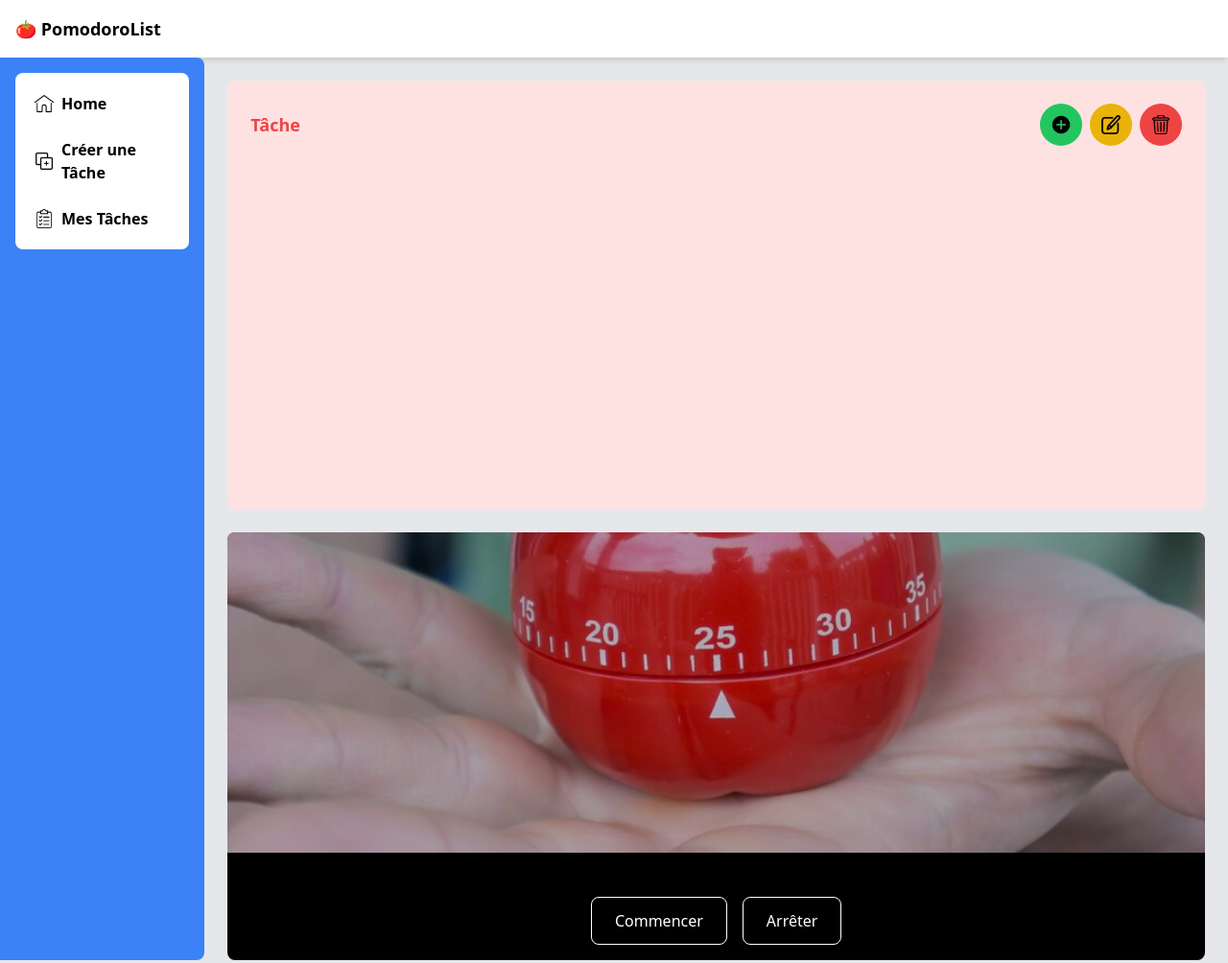
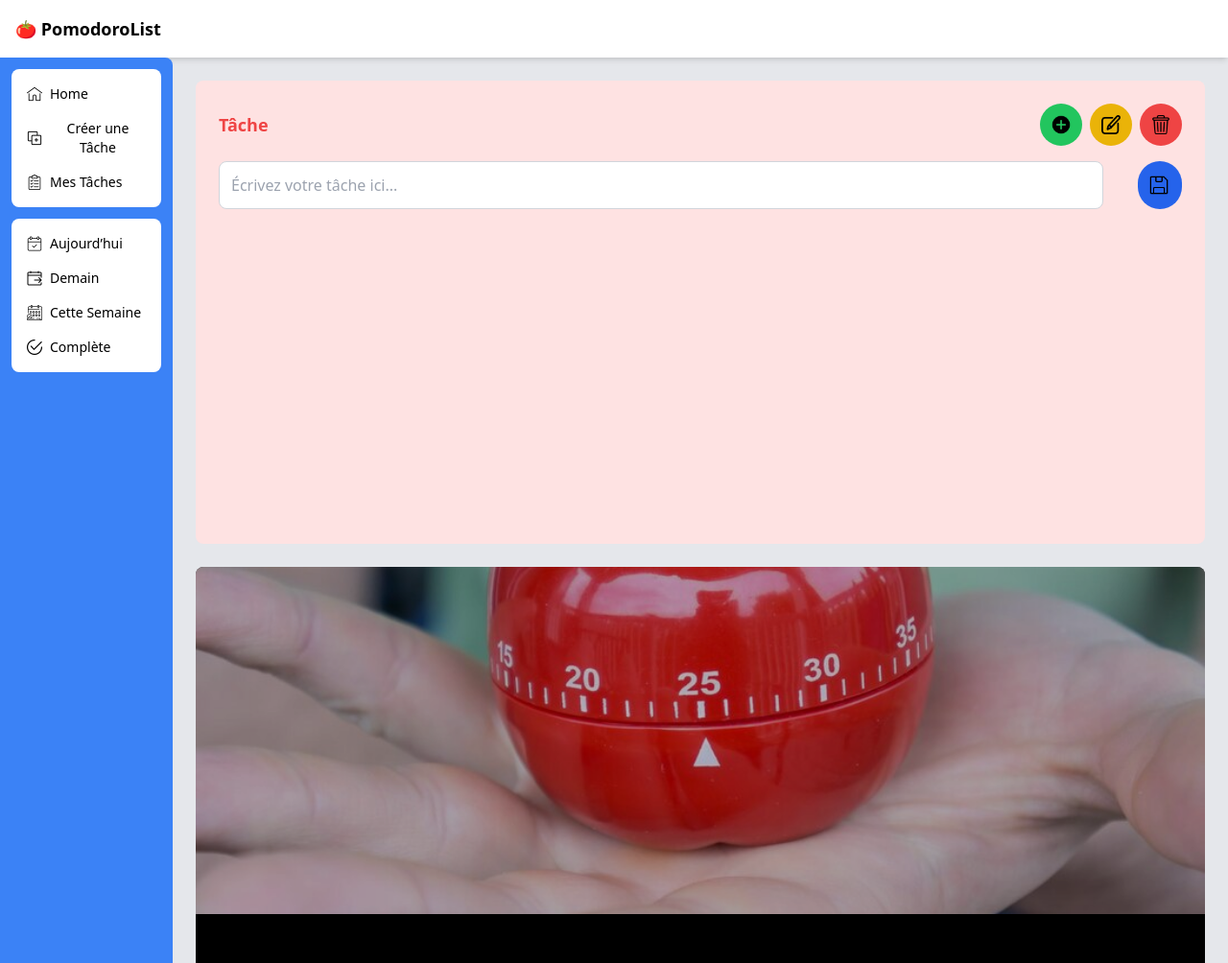
Before and after one commit to YoussefAitRais/productivity, a plain HTML site: page index.html in a window 1280 px wide. Shown: the top 1004 px of the page at 96% size. Drawn offline with nearby package versions, Linux system fonts and the light colour scheme.

Commit message:
updates in styling

```diff
--- a/index.html
+++ b/index.html
@@ -14,29 +14,46 @@
         </button>
 
         <div class="flex items-center space-x-2">
+            <a href="#">
                 <span class="text-lg font-semibold text-black">🍅 PomodoroList</span>
+            </a>
         </div>
     </nav>
 
     <div class="flex flex-1">
-        <aside id="sidebar" class="bg-blue-500 text-white w-1/6 min-w-[100px] p-4 rounded-r-lg md:block hidden">
-            <div class="space-y-6">
+        <aside id="sidebar" class="bg-blue-500 text-white w-[180px] p-3 rounded-r-lg md:block hidden">
             <div class="bg-white p-2 rounded-lg">
-                    <div class="p-3 flex items-center space-x-2 text-black cursor-pointer font-semibold hover:bg-gray-100 rounded-lg">
-                        <img src="Assets/icone/home.png" alt="Home" class="w-5 h-5">
-                        <span>Home</span>
+                <div class="flex items-center space-x-2 p-2 text-black cursor-pointer text-sm">
+                    <img src="Assets/icone/home.png" alt="Home" class="w-4 h-4">
+                    <a href="#">
+                        <button type="button">Home</button>
+                    </a>
                 </div>
-
-                    <label for="toggle-task" class="p-3 flex items-center space-x-2 text-black cursor-pointer font-semibold hover:bg-gray-100 rounded-lg">
-                        <img src="Assets/icone/add-task.png" alt="Créer" class="w-5 h-5">
-                        <span>Créer une Tâche</span>
-                    </label>
-                    <input type="checkbox" id="toggle-task" class="peer hidden">
-
-                    <div class="p-3 flex items-center space-x-2 text-black cursor-pointer font-semibold hover:bg-gray-100 rounded-lg">
-                        <img src="Assets/icone/tasks.png" alt="Tâches" class="w-5 h-5">
-                        <span>Mes Tâches</span>
+                <div class="flex items-center space-x-2 p-2 text-black cursor-pointer text-sm">
+                    <img src="Assets/icone/add-task.png" alt="Créer" class="w-4 h-4">
+                    <button type="button">Créer une Tâche</button>
                 </div>
+                <div class="flex items-center space-x-2 p-2 text-black cursor-pointer text-sm">
+                    <img src="Assets/icone/tasks.png" alt="Tâches" class="w-4 h-4">
+                    <button type="button">Mes Tâches</button>
+                </div>
+            </div>
+            <div class="bg-white p-2 rounded-lg mt-3">
+                <div class="flex items-center space-x-2 p-2 text-black cursor-pointer text-sm">
+                    <img src="Assets/icone/today.png" alt="Aujourd’hui" class="w-4 h-4">
+                    <button type="button">Aujourd’hui</button>
+                </div>
+                <div class="flex items-center space-x-2 p-2 text-black cursor-pointer text-sm">
+                    <img src="Assets/icone/tomorrow.png" alt="Demain" class="w-4 h-4">
+                    <button type="button">Demain</button>
+                </div>
+                <div class="flex items-center space-x-2 p-2 text-black cursor-pointer text-sm">
+                    <img src="Assets/icone/week.png" alt="Semaine" class="w-4 h-4">
+                    <button type="button">Cette Semaine</button>
+                </div>
+                <div class="flex items-center space-x-2 p-2 text-black cursor-pointer text-sm">
+                    <img src="Assets/icone/complete.png" alt="Complète" class="w-4 h-4">
+                    <button type="button">Complète</button>
                 </div>
             </div>
         </aside>
@@ -59,13 +76,11 @@
                         </div>
                     </div>
 
-                    <div class="peer-checked:block hidden">
-                        <div class="flex items-center space-x-2">
-                            <input type="text" placeholder="Écrivez votre tâche ici..." class="w-full p-3 rounded-lg border border-gray-300 focus:outline-none focus:ring-2 focus:ring-red-500">
-                            <button class="bg-blue-600 text-white p-3 rounded-full hover:bg-blue-700 transition">
+                    <div class="flex gap-9">
+                        <input type="text" placeholder="Écrivez votre tâche ici..." class="w-full p-3 rounded-lg border border-gray-300">
+                        <button class="bg-blue-600 text-white p-3 w-12 rounded-full ">
                             <img src="Assets/icone/save.png" alt="Enregistrer" class="w-5 h-5">
                         </button>
-                        </div>
                     </div>
                 </div>
 
```
Also changed, not shown: index copy.html (+10 -6 lines). Lines whose indentation alone changed are shown as unchanged.
